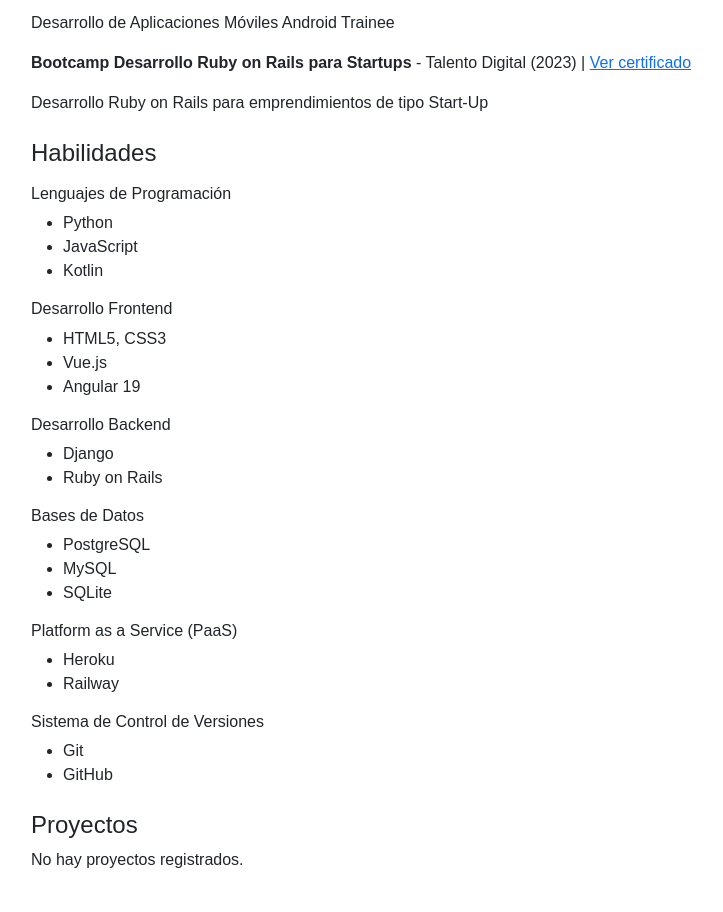
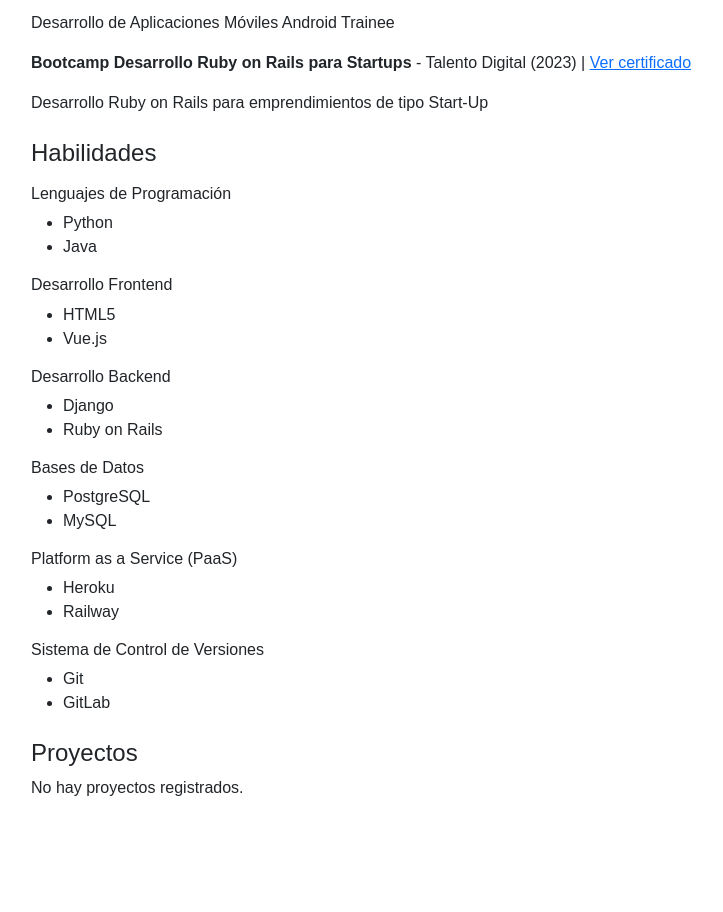
Before and after one commit to pedro-donoso/Portafolio, a Django app: page / in a window 1280 px wide. Shown: the part 803-1715 px from the top of the page, without its empty margins (179-902 px from the left). After the commit the page ends 1599 px from the top, so only its background shows below. Run offline with Django 5.2, Linux system fonts and the light colour scheme; data comes from the database, SQL or seed files in the repository; data that the repository does not hold is empty.

Commit message:
agrego skills

```diff
--- a/core/templates/core/home.html
+++ b/core/templates/core/home.html
@@ -124,46 +124,37 @@
             <h3 class="h6 mt-3">Lenguajes de Programación</h3>
             <ul>
                 <li>Python</li>
-                <li>JavaScript</li>
-                <li>Kotlin</li>
-                <!-- agrega más aquí -->
+                <li>Java</li>
             </ul>
 
             <h3 class="h6 mt-3">Desarrollo Frontend</h3>
             <ul>
-                <li>HTML5, CSS3</li>
+                <li>HTML5</li>
                 <li>Vue.js</li>
-                <li>Angular 19</li>
-                <!-- agrega más -->
             </ul>
 
             <h3 class="h6 mt-3">Desarrollo Backend</h3>
             <ul>
                 <li>Django</li>
                 <li>Ruby on Rails</li>
-                <!-- agrega más -->
             </ul>
 
             <h3 class="h6 mt-3">Bases de Datos</h3>
             <ul>
                 <li>PostgreSQL</li>
                 <li>MySQL</li>
-                <li>SQLite</li>
-                <!-- agrega más -->
             </ul>
 
             <h3 class="h6 mt-3">Platform as a Service (PaaS)</h3>
             <ul>
                 <li>Heroku</li>
                 <li>Railway</li>
-                <!-- agrega más -->
             </ul>
 
             <h3 class="h6 mt-3">Sistema de Control de Versiones</h3>
             <ul>
                 <li>Git</li>
-                <li>GitHub</li>
-                <!-- agrega más -->
+                <li>GitLab</li>
             </ul>
         </section>
 
```
